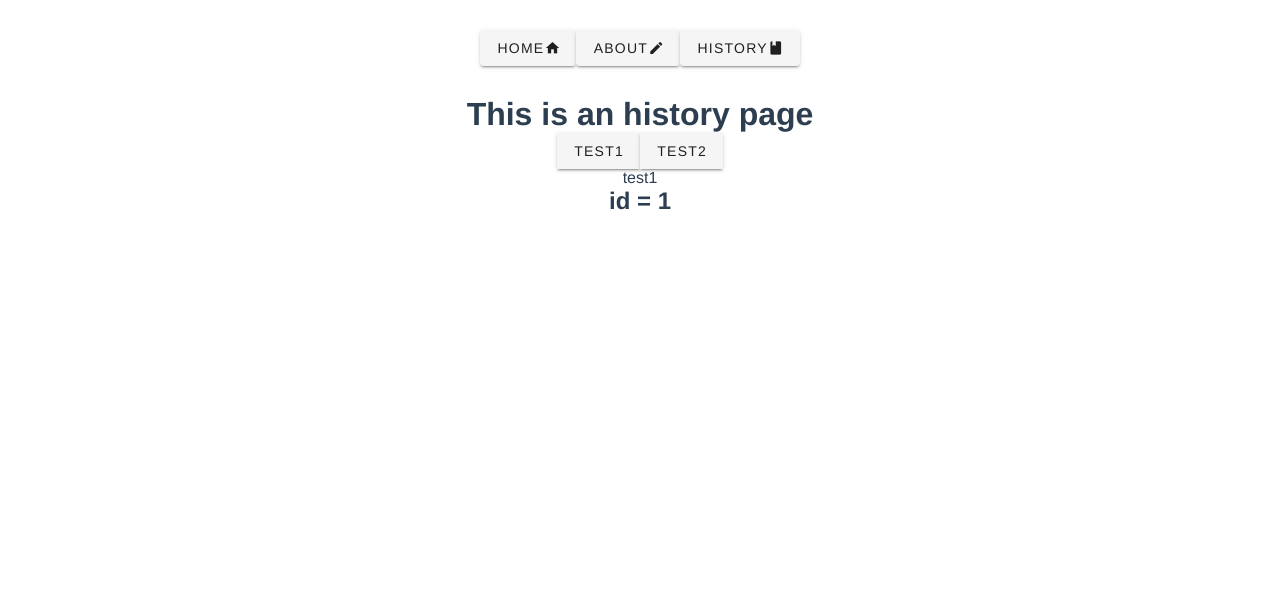
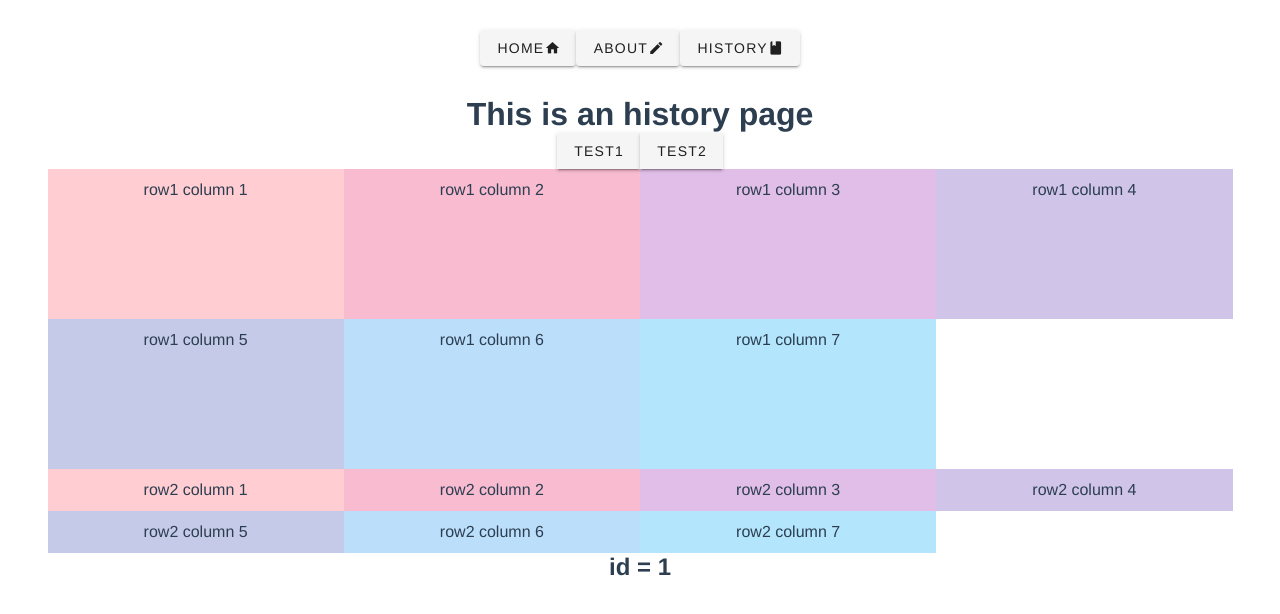
Before and after one commit to fkkbm/githubpages-sample, a Vue app: page /#/history/1/test1 in a window 1280 px wide. Shown: the top 614 px of the page. Built offline with nearby package versions, Linux system fonts and the light colour scheme.

Commit message:
grid-sysytemお試し

```diff
--- a/src/views/History/TEST1.vue
+++ b/src/views/History/TEST1.vue
@@ -1,5 +1,52 @@
 <template>
   <div class="test1">
-    test1
+    <v-container>
+      <v-row class="grey lighten-3" style="height: 300px" stype="background-color: 'grey'">
+        <v-col cols="12" sm="6" md="4" lg="3" xl="3" style="background-color: #ffcdd2">
+          row1 column 1
+        </v-col>
+        <v-col cols="12" sm="6" md="4" lg="3" xl="3" style="background-color: #f8bbd0">
+          row1 column 2
+        </v-col>
+        <v-col cols="12" sm="6" md="4" lg="3" xl="3" style="background-color: #e1bee7">
+          row1 column 3
+        </v-col>
+        <v-col cols="12" sm="6" md="4" lg="3" xl="3" style="background-color: #d1c4e9">
+          row1 column 4
+        </v-col>
+        <v-col cols="12" sm="6" md="4" lg="3" xl="3" style="background-color: #c5cae9">
+          row1 column 5
+        </v-col>
+        <v-col cols="12" sm="6" md="4" lg="3" xl="3" style="background-color: #bbdefb">
+          row1 column 6
+        </v-col>
+        <v-col cols="12" sm="6" md="4" lg="3" xl="3" style="background-color: #b3e5fc">
+          row1 column 7
+        </v-col>
+      </v-row>
+      <v-row class="grey lighten-3" style="height: 200">
+        <v-col cols="6" sm="6" md="4" lg="3" xl="3" style="background-color: #ffcdd2">
+          row2 column 1
+        </v-col>
+        <v-col cols="6" sm="6" md="4" lg="3" xl="3" style="background-color: #f8bbd0">
+          row2 column 2
+        </v-col>
+        <v-col cols="6" sm="6" md="4" lg="3" xl="3" style="background-color: #e1bee7">
+          row2 column 3
+        </v-col>
+        <v-col cols="6" sm="6" md="4" lg="3" xl="3" style="background-color: #d1c4e9">
+          row2 column 4
+        </v-col>
+        <v-col cols="6" sm="6" md="4" lg="3" xl="3" style="background-color: #c5cae9">
+          row2 column 5
+        </v-col>
+        <v-col cols="6" sm="6" md="4" lg="3" xl="3" style="background-color: #bbdefb">
+          row2 column 6
+        </v-col>
+        <v-col cols="6" sm="6" md="4" lg="3" xl="3" style="background-color: #b3e5fc">
+          row2 column 7
+        </v-col>
+      </v-row>
+    </v-container>
   </div>
 </template>
```
Also changed, not shown: 7 other files (tests, documents, lock files or other folders).
